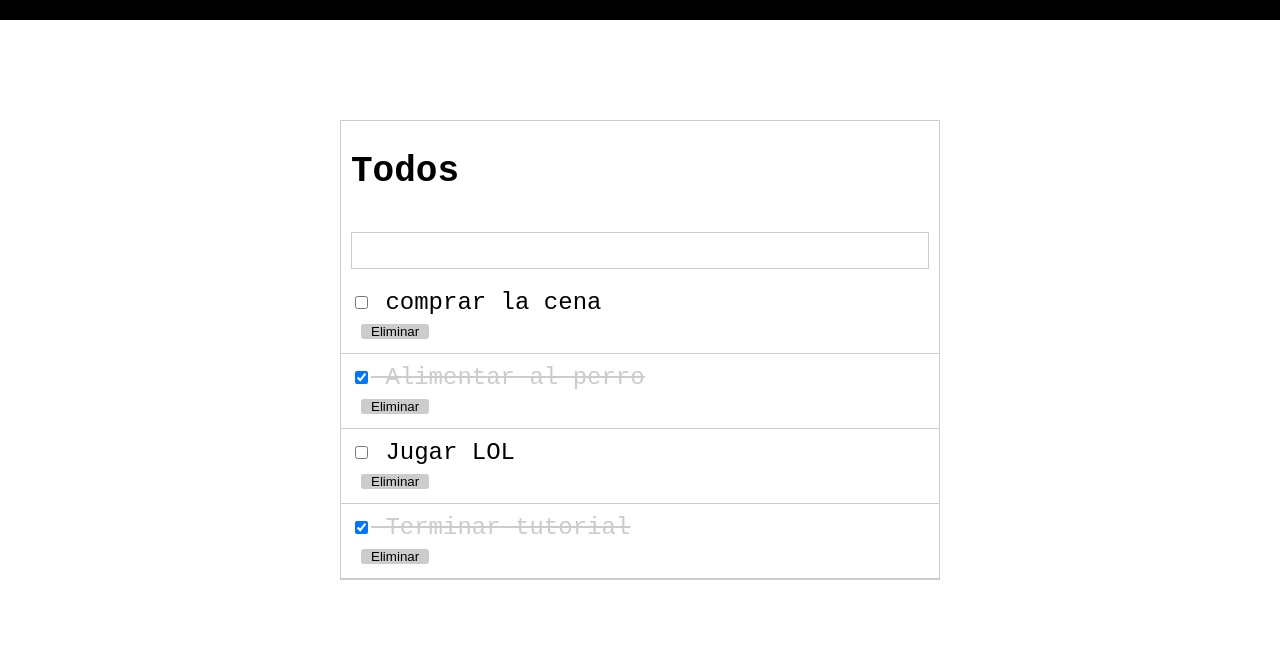
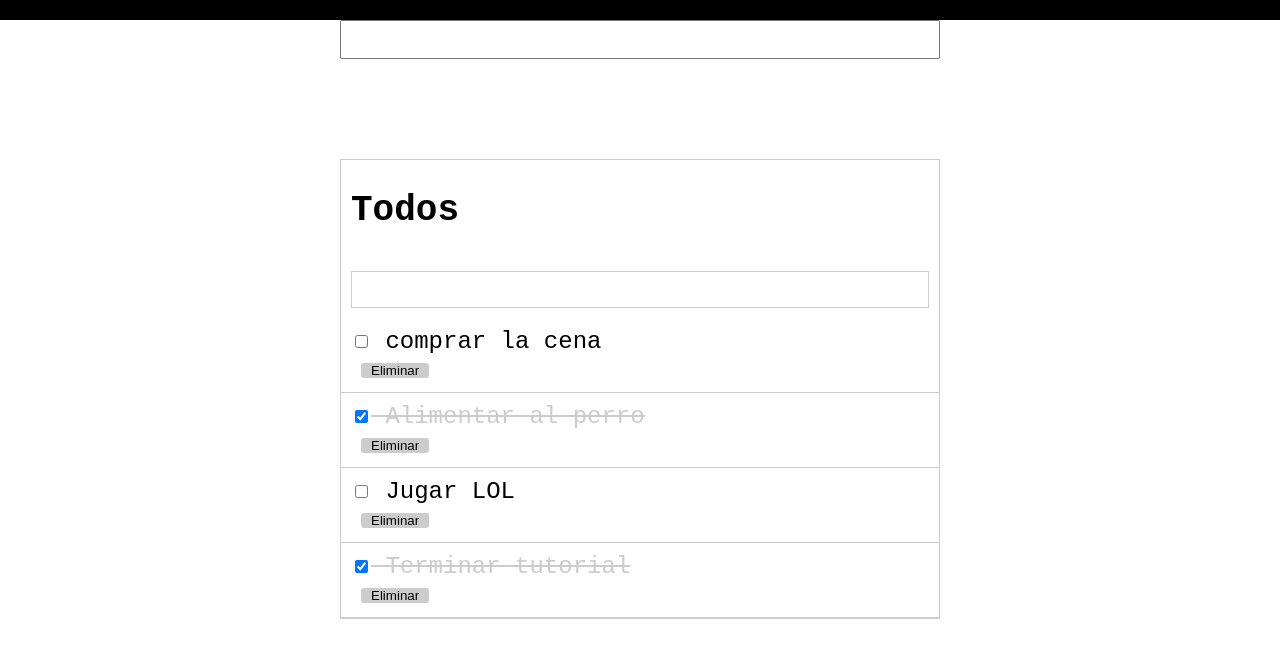
Before and after one commit to FcoSu/vue-todos, a Vue app: page / in a window 1280 px wide. Shown: the top 658 px of the page. Built offline with nearby package versions, Linux system fonts and the light colour scheme.

Commit message:
Implementacion Search
implementacion del input search

```diff
--- a/src/App.vue
+++ b/src/App.vue
@@ -1,6 +1,7 @@
 <template>
   <div>
     <div id="header"></div>
+    <Search v-on:query-change="querySearch"/>
     <div id="main-container">
       <h2>Todos</h2>
       <TodoAdd v-on:add-todo="addTodo"/>
@@ -10,7 +11,7 @@
 </template>
 
 <script>
-//import Search from "./components/Search";
+import Search from "./components/Search";
 import Todos from "./components/Todos";
 import TodoAdd from "./components/TodoAdd";
 
@@ -18,7 +19,8 @@
   name: 'App',
   components: {
     Todos,
-    TodoAdd
+    TodoAdd,
+    Search
   },
   methods: {
     deleteTodo(id){
@@ -28,6 +30,17 @@
     addTodo(todo){
       this.todos.push(todo);
       this.copyTodos = [ ... this.todos];
+    },
+    querySearch(query){
+      if(query.trim()===''){
+        this.copyTodos = [ ... this.todos];
+      }else{
+        const temp = this.todos.filter(todo => {
+          return todo.title.includes(query)
+        });
+
+        this.copyTodos = [ ... temp]
+      }
     }
   },
   data(){
--- a/src/components/Search.vue
+++ b/src/components/Search.vue
@@ -0,0 +1,30 @@
+<template>
+    <div id="search-container">
+        <input type="text" v-model="query" v-on:input="$emit('query-change', query)">
+    </div>
+</template>
+<script>
+export default {
+    name: 'Search',
+    data(){
+
+        return {
+            query:''
+        }
+    },
+    methods: []
+}
+</script>
+<style scoped>
+    #search-container{
+        width: 600px;
+        margin:0 auto;
+    }
+    input{
+        padding: 10px;
+        width:  100%;
+        outline: none;
+    }
+
+
+</style>
```
